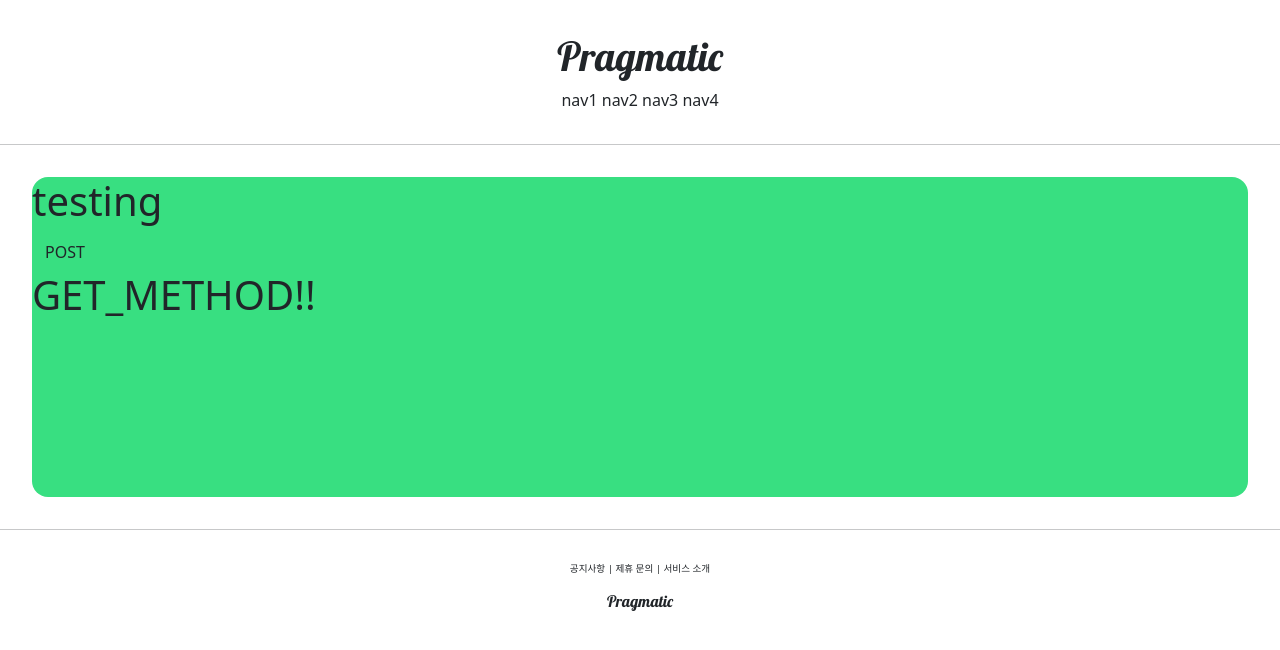
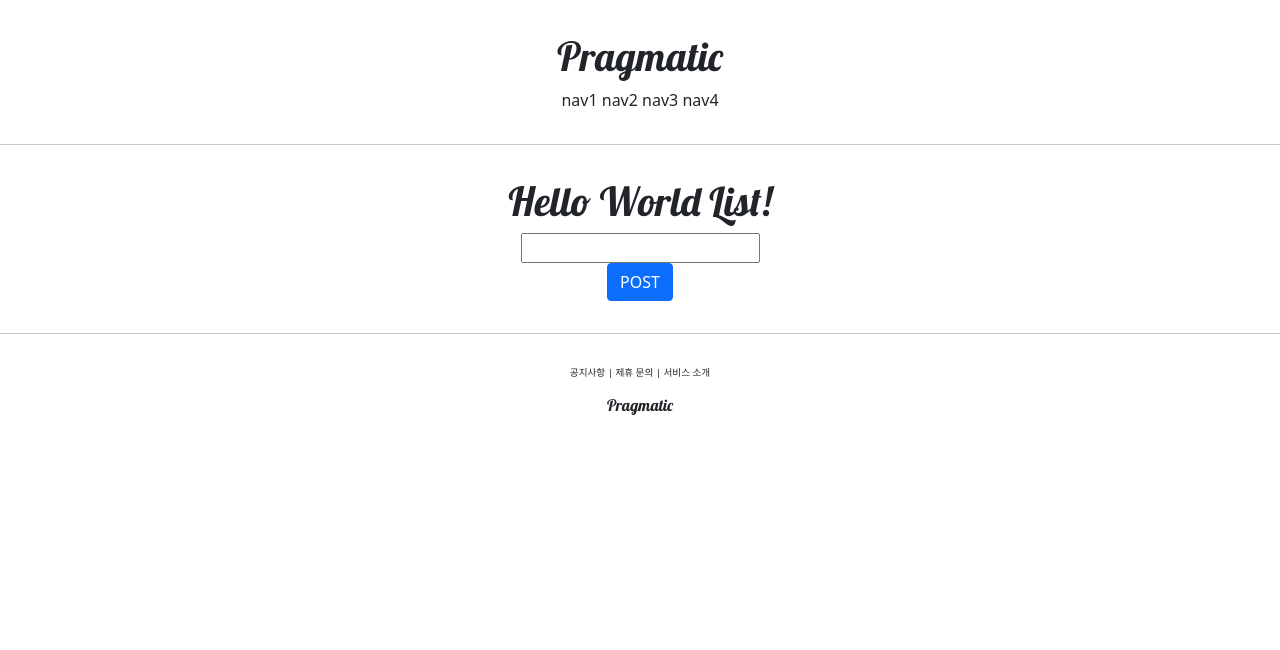
Before and after one commit to solar3070/Django-Pinterest, a Django app: page /account/hello_world/ in a window 1280 px wide. Shown: the top 650 px of the page. Run offline with Django 3.2, Linux system fonts and the light colour scheme; data that the repository does not hold is empty.

Commit message:
django course 18 commit

```diff
--- a/acoountapp/templates/accountapp/hello_world.html
+++ b/acoountapp/templates/accountapp/hello_world.html
@@ -2,19 +2,29 @@
 
 {% block content %}
 
-    <div style="height: 20rem; background-color: #38df81; border-radius: 1rem; margin: 2rem">
-        <h1>
-            testing
+    <div style="border-radius: 1rem; margin: 2rem; text-align: center">
+        <h1 style="font-family: 'lobster', cursive;">
+            Hello World List!
         </h1>
 
         <form action="/account/hello_world/" method="post">
             {% csrf_token %}
-            <input type="submit" class="btn btn_primary" value="POST">
+            <div>
+                <input type="text" name="hello_world_input">
+            </div>
+            <div>
+                <input type="submit" class="btn btn-primary" value="POST">
+            </div>
+
         </form>
 
-        <h1>
-            {{ text }}
-        </h1>
+        {% if hello_world_list %}
+            {% for hello_world in hello_world_list %}
+            <h4>
+                {{ hello_world.text }}
+            </h4>
+            {% endfor %}
+        {% endif %}
     </div>
 
 {% endblock %}
--- a/acoountapp/urls.py
+++ b/acoountapp/urls.py
@@ -1,7 +1,7 @@
 from django.urls import path
 from acoountapp.views import hello_world
 
-app_name = "acoountapp"
+app_name = "accountapp"
 
 urlpatterns = [
     path('hello_world/', hello_world, name='hello_world'),
--- a/acoountapp/views.py
+++ b/acoountapp/views.py
@@ -1,11 +1,23 @@
 from django.shortcuts import render
-from django.http import HttpResponse
+from django.http import HttpResponse, HttpResponseRedirect
 
 # Create your views here.
+from django.urls import reverse
+
+from acoountapp.models import HelloWorld
+
 
 def hello_world(request):
 
     if request.method == "POST":
-        return render(request, 'accountapp/hello_world.html', context={'text': 'POST_METHOD!!'})
+
+        temp = request.POST.get('hello_world_input')
+
+        new_hello_world = HelloWorld()
+        new_hello_world.text = temp
+        new_hello_world.save()
+
+        return HttpResponseRedirect(reverse('accountapp:hello_world'))
     else:
-        return render(request, 'accountapp/hello_world.html', context={'text': 'GET_METHOD!!'})
+        hello_world_list = HelloWorld.objects.all()
+        return render(request, 'accountapp/hello_world.html', context={'hello_world_list': hello_world_list})
--- a/templates/head.html
+++ b/templates/head.html
@@ -4,7 +4,7 @@
     <meta charset="UTF-8">
     <title>Pragmatic</title>
 
-    <!-- Bootstrap Link -->
+    <!-- CSS only -->
     <link href="https://cdn.jsdelivr.net/npm/bootstrap@5.0.0-beta1/dist/css/bootstrap.min.css" rel="stylesheet"
           integrity="sha384-giJF6kkoqNQ00vy+HMDP7azOuL0xtbfIcaT9wjKHr8RbDVddVHyTfAAsrekwKmP1" crossorigin="anonymous">
 
```
